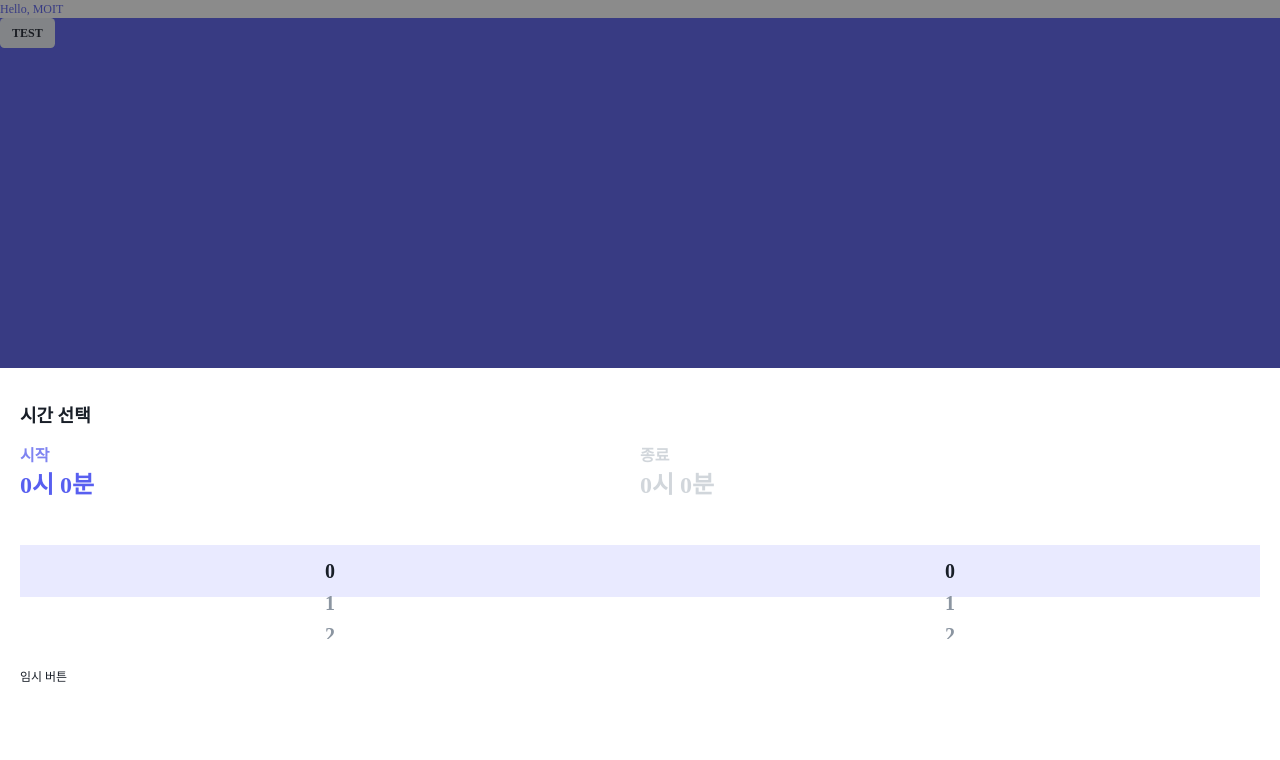
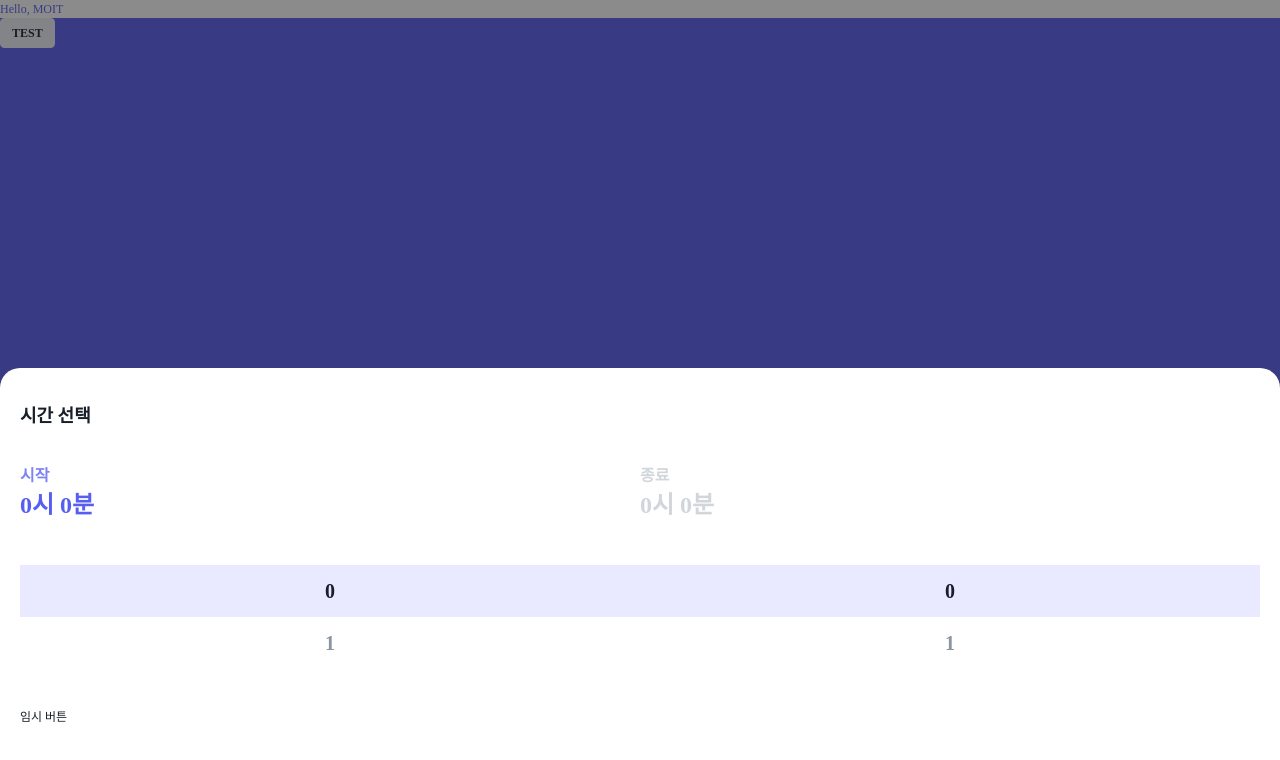
Before and after one commit to mash-up-kr/moit-web, a React (Vite) app: page / in a window 1280 px wide. Both pictures are taken after a click on the button "TEST". Shown: the top 760 px of the page. Built offline with nearby package versions, Linux system fonts and the light colour scheme; a web font is replaced by a local one; what emotion-normalize would draw is missing.

Commit message:
🐛 fix: typo 변경 반영

```diff
--- a/src/components/BottomSheet.tsx
+++ b/src/components/BottomSheet.tsx
@@ -55,8 +55,8 @@ const Container = styled.div<{ isShow: boolean; height?: number }>`
   overflow: scroll;
   background-color: ${({ theme }) => theme.palette.white};
   padding: 20px 20px 0 20px;
-  border-top-left-radius: ${({ theme }) => theme.space.md}px;
-  border-top-right-radius: ${({ theme }) => theme.space.md}px;
+  border-top-left-radius: ${({ theme }) => theme.space.md};
+  border-top-right-radius: ${({ theme }) => theme.space.md};
   transform: translateY(100%);
   transition: 0.24s ease-out;
   ${({ isShow }) =>
@@ -70,7 +70,7 @@ const DefaultHeader = styled.header`
   height: 56px;
   display: flex;
   align-items: center;
-  margin-bottom: ${({ theme }) => theme.space.md}px;
+  margin-bottom: ${({ theme }) => theme.space.md};
 
   h1 {
     color: ${({ theme }) => theme.palette.gray900};
@@ -89,5 +89,5 @@ const ContentWrapper = styled.section<{ height?: number }>`
 const DefaultBottomCTA = styled.footer`
   height: 100px;
   padding: 8px 0 36px 0;
-  margin-top: ${({ theme }) => theme.space.md}px;
+  margin-top: ${({ theme }) => theme.space.md};
 `;
--- a/src/components/SelectScroller/SelectScroller.tsx
+++ b/src/components/SelectScroller/SelectScroller.tsx
@@ -23,7 +23,7 @@ SelectScroller.displayName = 'SelectScroller';
 const Container = styled.ul`
   display: flex;
   flex-direction: column;
-  gap: ${({ theme }) => theme.space.md}px;
+  gap: ${({ theme }) => theme.space.md};
   width: 50%;
 
   height: 136px;
```
